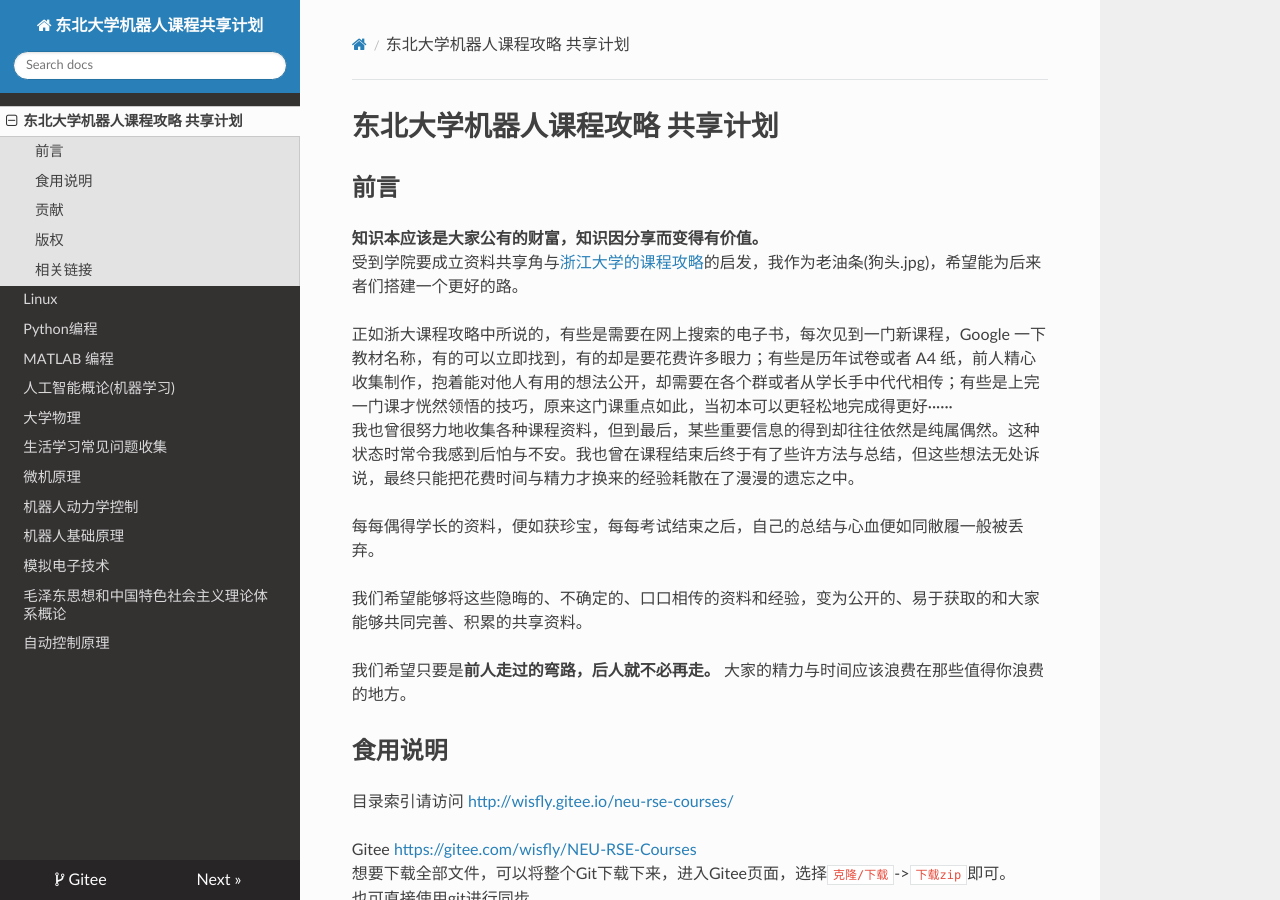
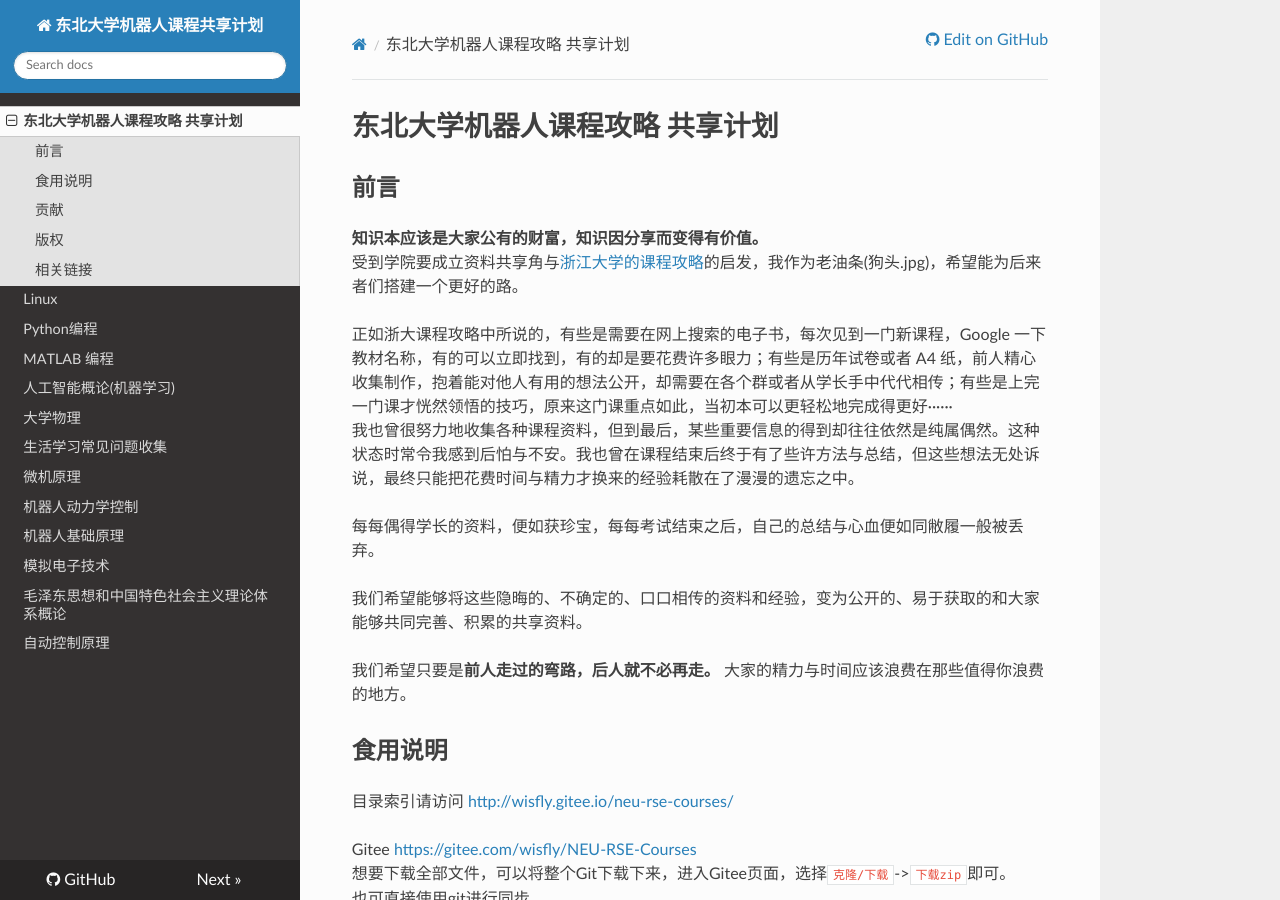
Before and after one commit to li-haojia/NEU-RSE-Courses, an MkDocs documentation site: the page built from docs/index.md, in a window 1280 px wide and 900 px high. Built offline with MkDocs 1.6.1, drawn with Linux system fonts in a browser that asks for light colours; nearby versions of some CDN libraries; part of the change alters nothing that is shown.

Commit message:
update repo url

```diff
--- a/mkdocs.yml
+++ b/mkdocs.yml
@@ -1,3 +1,3 @@
 site_name: 东北大学机器人课程共享计划
 theme: readthedocs
-repo_url: https://gitee.com/wisfly/NEU-RSE-Courses/
+repo_url: https://github.com/mywisdomfly/NEU-RSE-Courses/
```
